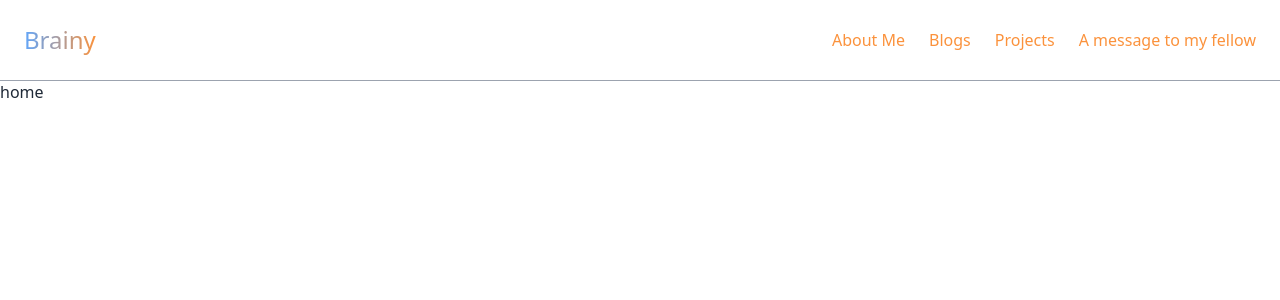
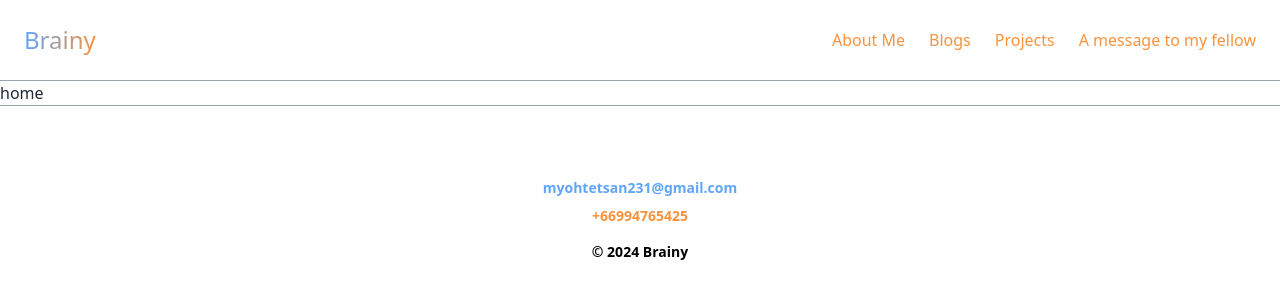
Before and after one commit to Myo-Htet-San-Brainy/NextPortfolio, a Next.js app: page / in a window 1280 px wide. Shown: the top 300 px of the page. Built offline with nearby package versions, Linux system fonts and the light colour scheme.

Commit message:
Footer section done

```diff
--- a/app/layout.js
+++ b/app/layout.js
@@ -1,6 +1,7 @@
 import localFont from "next/font/local";
 import "./globals.css";
 import Navbar from "./ui/Navbar";
+import FooterSection from "./ui/FooterSection";
 
 const geistSans = localFont({
   src: "./fonts/GeistVF.woff",
@@ -26,6 +27,7 @@ export default function RootLayout({ children }) {
       >
         <Navbar />
         {children}
+        <FooterSection />
       </body>
     </html>
   );
--- /dev/null
+++ b/app/ui/FooterSection.js
@@ -0,0 +1,47 @@
+import React from "react";
+
+const FooterSection = () => {
+  return (
+    <footer className="p-14 text-center border-t border-gray-400">
+      <div className="w-fit mx-auto flex space-x-7  text-xl text-black">
+        {/* {socialIcons.map((socialIcon) => {
+          const { id, link, Component } = socialIcon;
+          return (
+            <a
+              key={id}
+              href={link}
+              target="_blank"
+              className="hover:text-blue-400 transition-all duration-200"
+            >
+              <Component />
+            </a>
+          );
+        })} */}
+      </div>
+      <div className="mt-4 flex flex-col gap-2 text-sm font-bold">
+        <div>
+          <a
+            href="mailto:myohtetsandrinksmilk@gmail.com"
+            className="text-blue-400 hover:text-black transition-all duration-200"
+          >
+            myohtetsan231@gmail.com
+          </a>
+        </div>
+        <div>
+          <a
+            href="tel:+66994765425"
+            className=" text-orange-400 hover:text-black transition-all duration-200"
+          >
+            +66994765425
+          </a>
+        </div>
+      </div>
+
+      <p className="mt-4 font-bol text-sm font-bold text-black">
+        &copy; {new Date().getFullYear()} Brainy
+      </p>
+    </footer>
+  );
+};
+
+export default FooterSection;
--- a/app/ui/Navbar.js
+++ b/app/ui/Navbar.js
@@ -15,7 +15,7 @@ const Navbar = () => {
   return (
     <div>
       {/* Navbar for medium and large screens */}
-      <nav className="hidden md:flex w-full py-4 px-6 justify-between items-center ring-1 ring-gray-400">
+      <nav className="hidden md:flex w-full py-4 px-6 justify-between items-center border-b border-gray-400">
         <div className="text-2xl">
           <GradientText text={"Brainy"} />
         </div>
```
